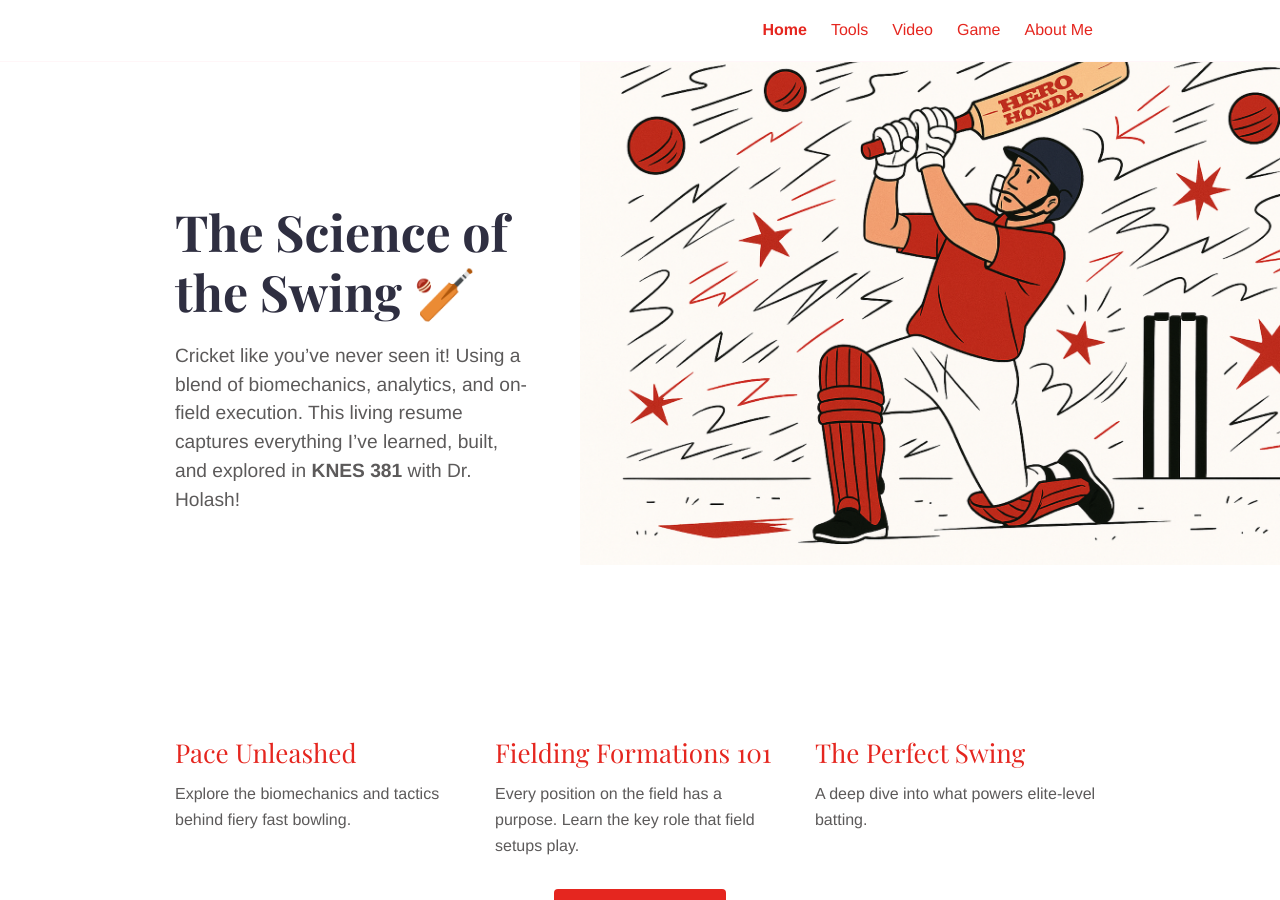
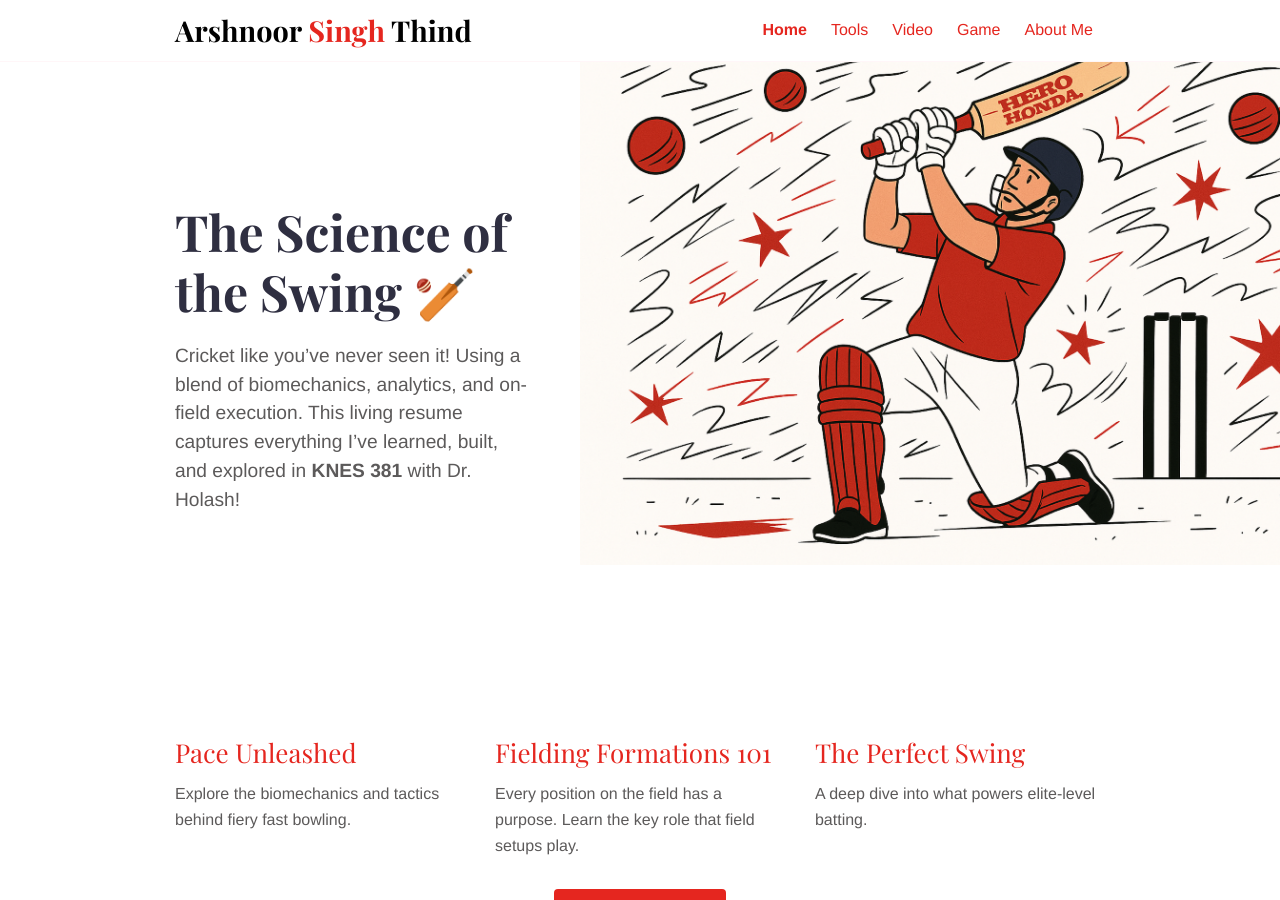
Before and after one commit to ArshnoorSinghThind/knes381Final, a Jekyll site: the page built from index.md, in a window 1280 px wide and 900 px high. Built offline with Jekyll 4.4.1, drawn with Linux system fonts in a browser that asks for light colours.

Commit message:
Header colour update header.html

```diff
--- a/_includes/header.html
+++ b/_includes/header.html
@@ -1,8 +1,8 @@
 <div class='header'>
   <div class="container">
 <div class="logo">
-  <a href="{{ site.baseurl }}" style="font-family: 'Playfair Display', serif; font-size: 1.8rem; font-weight: bold; color: white; text-decoration: none;">
-    Arshnoor Singh Thind
+  <a href="{{ site.baseurl }}" style="font-family: 'Playfair Display', serif; font-size: 1.8rem; font-weight: bold; text-decoration: none;">
+    <span style="color: black;">Arshnoor </span><span style="color: #e5261f;">Singh </span><span style="color: black;">Thind</span>
   </a>
 </div>
     {% include main-menu.html %}
```
